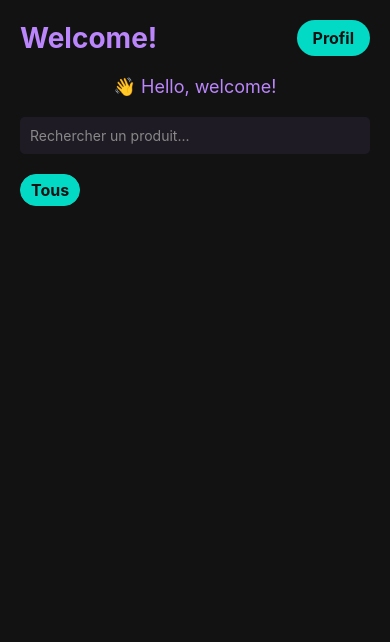
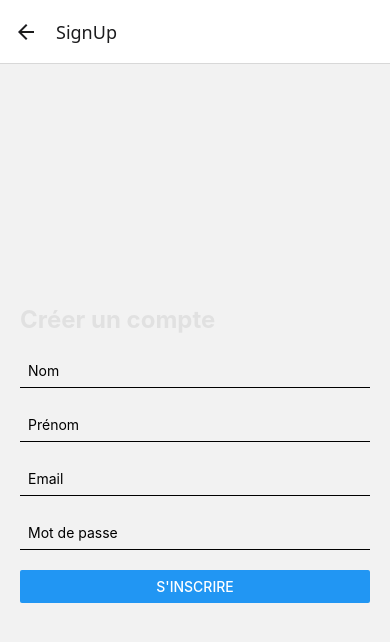
Before and after one commit to Youpsilon/TroDraule, a React Native app: screen /SignUp in a window 390 px wide. Shown: the top 642 px of the page. Built offline with nearby package versions, Linux system fonts and the light colour scheme; no server answers; the database is empty.

Commit message:
login, sign up and everything

```diff
--- a/App.js
+++ b/App.js
@@ -1,7 +1,12 @@
 // App.js
 import React from 'react';
 import AppNavigator from './src/navigation/AppNavigator';
+import { AuthProvider } from "./src/contexts/AuthContext.tsx";
 
 export default function App() {
-  return <AppNavigator />;
+  return (
+      <AuthProvider>
+        <AppNavigator />
+      </AuthProvider>
+  );
 }
--- a/src/firebaseConfig.js
+++ b/firebaseConfig.js
@@ -1,6 +1,7 @@
 // firebaseConfig.js
 import { initializeApp } from 'firebase/app';
 import { getFirestore } from 'firebase/firestore';
+import { getAuth } from "firebase/auth";
 
 const firebaseConfig = {
     apiKey: "AIzaSyBZeXXJMabJwBzooZN9CvoiMRDoLARSOGQ",
@@ -13,5 +14,9 @@ const firebaseConfig = {
 
 const app = initializeApp(firebaseConfig);
 const firestore = getFirestore(app);
+const auth = getAuth(app);
 
+export { auth };
 export { firestore };
+
+export default app;
--- a/package.json
+++ b/package.json
@@ -10,11 +10,13 @@
     "web": "expo start --web"
   },
   "dependencies": {
+    "@react-native-firebase/auth": "^21.10.0",
     "@react-navigation/native": "^7.0.14",
     "@react-navigation/native-stack": "^7.2.0",
     "expo": "~52.0.33",
     "expo-status-bar": "~2.0.1",
     "firebase": "^11.3.1",
+    "firebase-admin": "^13.1.0",
     "react": "18.3.1",
     "react-native": "0.76.7",
     "react-native-safe-area-context": "4.12.0",
@@ -22,7 +24,9 @@
   },
   "devDependencies": {
     "@babel/core": "^7.20.0",
-    "babel-plugin-module-resolver": "^5.0.2"
+    "@types/react": "~18.3.12",
+    "babel-plugin-module-resolver": "^5.0.2",
+    "typescript": "^5.3.3"
   },
   "private": true
 }
--- /dev/null
+++ b/src/contexts/AuthContext.tsx
@@ -0,0 +1,27 @@
+import React, { createContext, useState, useEffect, useContext } from "react";
+import { onAuthStateChanged, User, signOut } from "firebase/auth";
+import { auth } from "../../firebaseConfig";
+
+const AuthContext = createContext(null);
+
+export const AuthProvider = ({ children }) => {
+    const [user, setUser] = useState<User | null>(null);
+    const [loading, setLoading] = useState(true);
+
+    useEffect(() => {
+        const unsubscribe = onAuthStateChanged(auth, (user) => {
+            setUser(user);
+            setLoading(false);
+        });
+
+        return unsubscribe;
+    }, []);
+
+    return (
+        <AuthContext.Provider value={{ user, loading, signOut: () => signOut(auth) }}>
+            {children}
+        </AuthContext.Provider>
+    );
+};
+
+export const useAuth = () => useContext(AuthContext);
--- a/src/navigation/AppNavigator.jsx
+++ b/src/navigation/AppNavigator.jsx
@@ -7,6 +7,8 @@ import { createNativeStackNavigator } from '@react-navigation/native-stack';
 import HomeScreen from '../screens/HomeScreen';
 import ProductDetails from '../screens/ProductDetails';
 import ProfileScreen from '../screens/ProfileScreen';
+import LoginScreen from "../screens/LoginScreen";
+import SignUpScreen from "../screens/SignUpScreen";
 
 const Stack = createNativeStackNavigator();
 
@@ -29,6 +31,16 @@ export default function AppNavigator() {
                     component={ProfileScreen}
                     options={{ title: 'Profil' }}
                 />
+                <Stack.Screen
+                    name="Login"
+                    component={LoginScreen}
+                    options={{ title: 'Login' }}
+                />
+                <Stack.Screen
+                    name="SignUp"
+                    component={SignUpScreen}
+                    options={{ title: 'SignUp' }}
+                />
             </Stack.Navigator>
         </NavigationContainer>
     );
--- a/src/screens/HomeScreen.jsx
+++ b/src/screens/HomeScreen.jsx
@@ -11,9 +11,11 @@ import {
 } from 'react-native';
 import { ThemedText } from '../components/ThemedText';
 import { HelloWave } from '../components/HelloWave';
-import { firestore } from '../firebaseConfig';
+import { firestore } from '../../firebaseConfig';
+import { useAuth } from "../contexts/AuthContext";
+import LoginScreen from "../screens/LoginScreen";
 
-import { collection, onSnapshot } from 'firebase/firestore';
+import { collection, onSnapshot, doc, getDoc } from 'firebase/firestore';
 import { useNavigation } from '@react-navigation/native';
 
 export default function HomeScreen() {
@@ -21,7 +23,10 @@ export default function HomeScreen() {
     const [products, setProducts] = useState([]);
     const [searchText, setSearchText] = useState('');
     const [selectedCategory, setSelectedCategory] = useState('all');
+    const [prenom, setPrenom] = useState('');
+    const { user, loading } = useAuth();
 
+    // Charger les produits lorsque le composant est monté
     useEffect(() => {
         const colRef = collection(firestore, 'products');
         const unsubscribe = onSnapshot(
@@ -38,23 +43,54 @@ export default function HomeScreen() {
             }
         );
         return () => unsubscribe();
-    }, []);
+    }, []); // Exécution une seule fois au montage
 
+    // Charger le prénom de l'utilisateur
+    useEffect(() => {
+        if (user) {
+            const userRef = doc(firestore, 'users', user.uid);
+            const unsubscribe = onSnapshot(userRef, (docSnap) => {
+                if (docSnap.exists()) {
+                    const data = docSnap.data();
+                    console.log("Données Firestore récupérées:", data);  // Vérifier les données récupérées
+                    const prenomFromFirestore = data?.prenom;
+                    setPrenom(prenomFromFirestore || '');
+                } else {
+                    console.log("Aucune donnée trouvée pour cet utilisateur.");
+                }
+            }, (error) => {
+                console.error("Erreur lors de la récupération du prénom:", error);
+            });
+
+            return () => unsubscribe();
+        }
+    }, [user]);
+
+
+
+    // Si l'utilisateur n'est pas connecté, rediriger vers l'écran de connexion
+    if (loading) return <ThemedText style={styles.productPrice}>Chargement...</ThemedText>;
+    if (!user) return <LoginScreen />;
+
+    // Filtrer les produits selon la catégorie sélectionnée et la recherche
     const filteredProducts = products.filter((product) => {
         const matchCategory = selectedCategory === 'all' || product.category === selectedCategory;
         const matchSearch = product.name?.toLowerCase().includes(searchText.toLowerCase());
         return matchCategory && matchSearch;
     });
 
+    // Naviguer vers l'écran de profil
     const handleProfilePress = () => {
         navigation.navigate('Profile');
     };
 
+    // Naviguer vers l'écran de détails du produit
     const handleProductPress = (product) => {
         console.log("Navigating to ProductDetails with:", product);
         navigation.navigate('ProductDetails', { product });
     };
 
+    // Rendu d'un produit individuel
     const renderProduct = ({ item }) => (
         <TouchableOpacity
             onPress={() => handleProductPress(item)}
@@ -89,7 +125,7 @@ export default function HomeScreen() {
                 {/* En-tête avec Welcome et bouton Profil */}
                 <View style={styles.header}>
                     <ThemedText type="title" style={styles.title}>
-                        Welcome!
+                        {prenom ? `Hello ${prenom}!` : 'Welcome!'} {/* Affichage dynamique du prénom */}
                     </ThemedText>
                     <TouchableOpacity onPress={handleProfilePress} style={styles.profileButton}>
                         <ThemedText style={styles.profileButtonText}>Profil</ThemedText>
@@ -114,16 +150,10 @@ export default function HomeScreen() {
                         <TouchableOpacity
                             key={index}
                             onPress={() => setSelectedCategory(cat)}
-                            style={[
-                                styles.filterButton,
-                                selectedCategory === cat && styles.filterButtonActive,
-                            ]}
+                            style={[styles.filterButton, selectedCategory === cat && styles.filterButtonActive]}
                         >
                             <ThemedText
-                                style={[
-                                    styles.filterButtonText,
-                                    selectedCategory === cat && styles.filterButtonTextActive,
-                                ]}
+                                style={[styles.filterButtonText, selectedCategory === cat && styles.filterButtonTextActive]}
                             >
                                 {cat === 'all' ? 'Tous' : cat}
                             </ThemedText>
--- /dev/null
+++ b/src/screens/LoginScreen.tsx
@@ -0,0 +1,71 @@
+import React, { useState } from "react";
+import { View, TextInput, Button, StyleSheet } from "react-native";
+import { signInWithEmailAndPassword } from "firebase/auth";
+import { auth } from "../../firebaseConfig";
+import { useNavigation } from "@react-navigation/native";
+import { ThemedText } from '../components/ThemedText';
+
+export default function LoginScreen() {
+    const [email, setEmail] = useState("");
+    const [password, setPassword] = useState("");
+    const [error, setError] = useState("");
+    const navigation = useNavigation();
+    console.log("Firebase Auth :", auth);
+
+    const handleLogin = async () => {
+        console.log("Tentative de connexion avec :", { email, password });
+
+        try {
+            const userCredential = await signInWithEmailAndPassword(auth, email, password);
+            console.log("Connexion réussie :", userCredential.user);
+
+            navigation.navigate("Home");
+            console.log("Navigation vers Home...");
+        } catch (err) {
+            console.error("Erreur de connexion :", err);
+            setError("Email ou mot de passe incorrect");
+        }
+    };
+
+    return (
+        <View style={styles.container}>
+            <ThemedText style={styles.title}>Connexion</ThemedText>
+
+            {/* Affichage de l'erreur si besoin */}
+            {error ? <ThemedText style={styles.error}>{error}</ThemedText> : null}
+
+            <TextInput
+                style={styles.input}
+                placeholder="Email"
+                value={email}
+                onChangeText={(text) => {
+                    setEmail(text);
+                }}
+            />
+
+            <TextInput
+                style={styles.input}
+                placeholder="Mot de passe"
+                value={password}
+                onChangeText={(text) => {
+                    setPassword(text);
+                }}
+                secureTextEntry
+            />
+
+            <Button title="Se connecter" onPress={handleLogin} />
+            <Button
+                title="Créer un compte"
+                onPress={() => navigation.navigate("SignUp")}
+            />
+
+        </View>
+    );
+}
+
+const styles = StyleSheet.create({
+    container: { flex: 1, justifyContent: "center", padding: 20 },
+    title: { fontSize: 24, fontWeight: "bold", marginBottom: 20 },
+    input: { borderBottomWidth: 1, marginBottom: 20, padding: 8 },
+    error: { color: "red", marginBottom: 10 },
+});
--- /dev/null
+++ b/src/screens/SignUpScreen.tsx
@@ -0,0 +1,101 @@
+import React, { useState } from "react";
+import { View, TextInput, Button, StyleSheet } from "react-native";
+import { createUserWithEmailAndPassword } from "firebase/auth";
+import { setDoc, doc } from "firebase/firestore";
+import { auth, firestore } from "../../firebaseConfig";
+import { useNavigation } from "@react-navigation/native";
+import { ThemedText } from '../components/ThemedText';
+
+export default function SignUpScreen() {
+    const [email, setEmail] = useState("");
+    const [password, setPassword] = useState("");
+    const [prenom, setPrenom] = useState("");
+    const [nom, setNom] = useState("");
+    const [error, setError] = useState("");
+    const navigation = useNavigation();
+
+    const handleSignUp = async () => {
+        try {
+            // Création de l'utilisateur avec email/mot de passe
+            const userCredential = await createUserWithEmailAndPassword(auth, email, password);
+            const user = userCredential.user;
+
+            // Ajout des infos dans Firestore
+            await setDoc(doc(firestore, "users", user.uid), {
+                prenom,
+                nom
+            });
+
+            console.log("Compte créé avec succès:", user.uid);
+
+            // Redirection vers la page d'accueil
+            navigation.navigate("Home");
+        } catch (err) {
+            console.error("Erreur Firebase:", err);
+
+            switch (err.code) {
+                case "auth/email-already-in-use":
+                    setError("Cet email est déjà utilisé.");
+                    break;
+                case "auth/invalid-email":
+                    setError("L'email est invalide.");
+                    break;
+                case "auth/weak-password":
+                    setError("Le mot de passe doit contenir au moins 6 caractères.");
+                    break;
+                case "auth/network-request-failed":
+                    setError("Problème de connexion. Vérifiez votre réseau.");
+                    break;
+                default:
+                    setError("Erreur lors de l'inscription. Veuillez réessayer.");
+            }
+        }
+    };
+
+    return (
+        <View style={styles.container}>
+            <ThemedText style={styles.title}>Créer un compte</ThemedText>
+
+            {error ? <ThemedText style={styles.error}>{error}</ThemedText> : null}
+
+            <TextInput
+                style={styles.input}
+                placeholder="Nom"
+                value={nom}
+                onChangeText={setNom}
+            />
+
+            <TextInput
+                style={styles.input}
+                placeholder="Prénom"
+                value={prenom}
+                onChangeText={setPrenom}
+            />
+
+            <TextInput
+                style={styles.input}
+                placeholder="Email"
+                value={email}
+                onChangeText={setEmail}
+                keyboardType="email-address"
+            />
+
+            <TextInput
+                style={styles.input}
+                placeholder="Mot de passe"
+                value={password}
+                onChangeText={setPassword}
+                secureTextEntry
+            />
+
+            <Button title="S'inscrire" onPress={handleSignUp} />
+        </View>
+    );
+}
+
+const styles = StyleSheet.create({
+    container: { flex: 1, justifyContent: "center", padding: 20 },
+    title: { fontSize: 24, fontWeight: "bold", marginBottom: 20 },
+    input: { borderBottomWidth: 1, marginBottom: 20, padding: 8 },
+    error: { color: "red", marginBottom: 10 },
+});
--- /dev/null
+++ b/tsconfig.json
@@ -0,0 +1,4 @@
+{
+  "compilerOptions": {},
+  "extends": "expo/tsconfig.base"
+}
```
Also changed, not shown: 1 other file (tests, documents, lock files or other folders).
